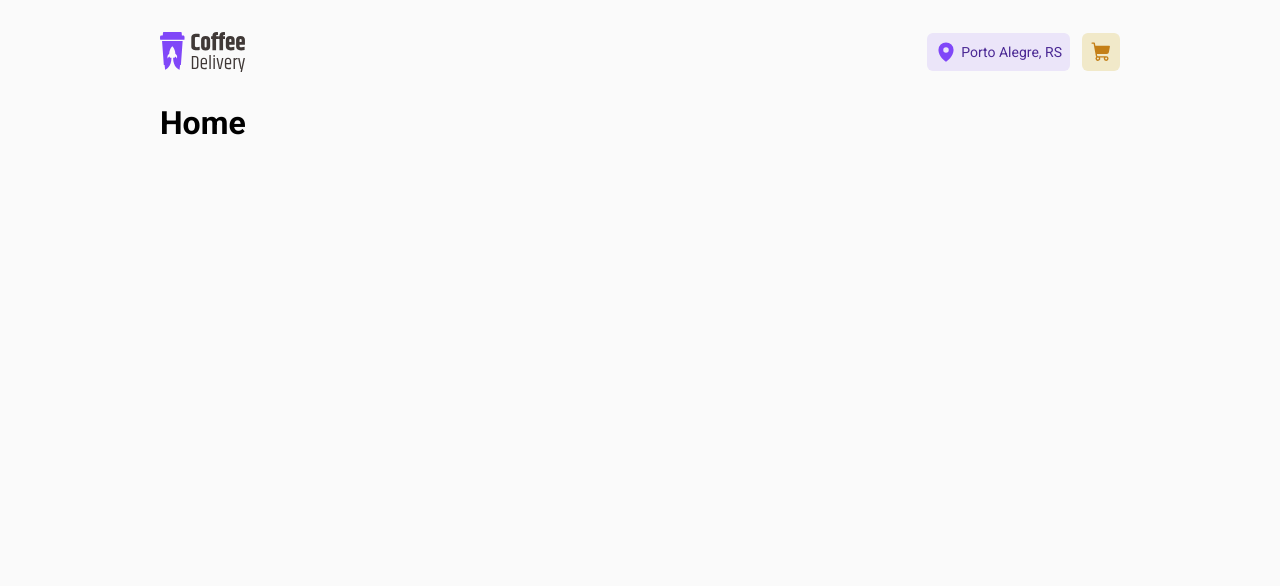
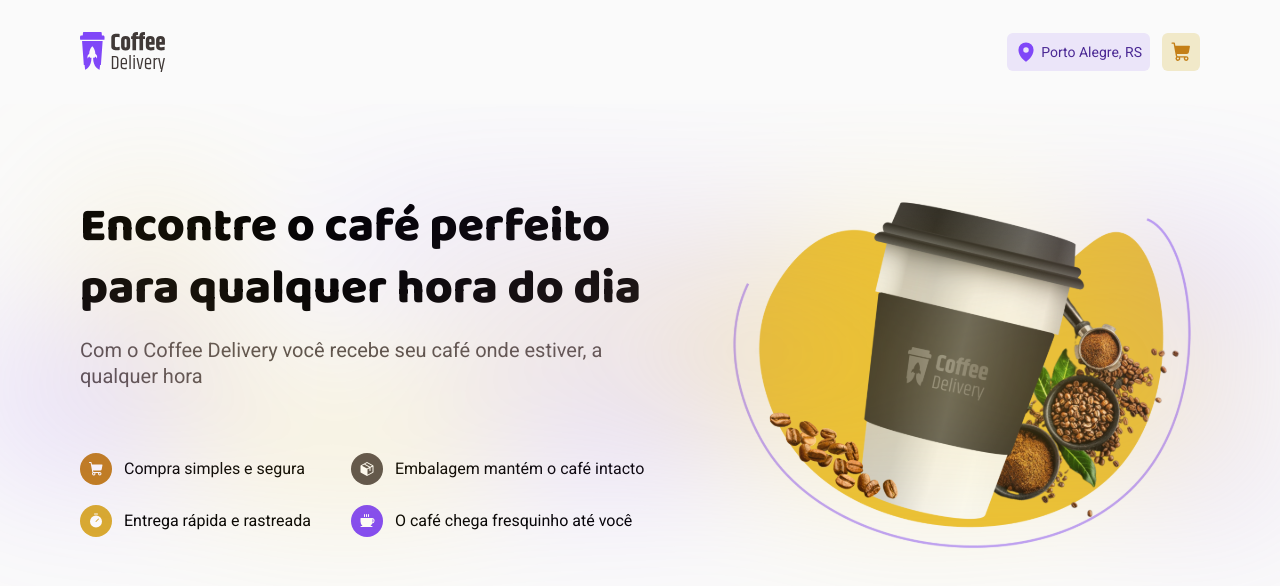
Before and after one commit to tiago0214/coffee-delivery, a React (Vite) app: page / in a window 1280 px wide. Shown: the top 586 px of the page. Built offline with nearby package versions, Linux system fonts and the light colour scheme.

Commit message:
add: home banner

```diff
--- a/src/components/Header/styles.ts
+++ b/src/components/Header/styles.ts
@@ -3,7 +3,11 @@
 export const HeaderContainer = styled.header`
   display: flex;
   justify-content: space-between;
-  margin: 2rem 0;
+  width: 70rem;
+  align-items: center;
+
+  margin: 0 auto;
+  padding: 2rem 0;
 `
 
 export const CheckoutContainer = styled.div`
--- a/src/layout/DefaultLayout/styles.ts
+++ b/src/layout/DefaultLayout/styles.ts
@@ -1,9 +1,6 @@
 import { styled } from 'styled-components'
 
 export const LayoutContainer = styled.main`
-  max-width: calc(100% - 20rem);
-  margin: auto;
-
   display: flex;
   flex-direction: column;
 `
--- /dev/null
+++ b/src/pages/Home/components/IconBox/index.tsx
@@ -0,0 +1,13 @@
+import { ReactNode } from 'react'
+import { FooterIcon } from './styles'
+
+interface IconBox {
+  children: ReactNode
+  variant: VariantOptions
+}
+
+type VariantOptions = 'yellow-dark' | 'base-text' | 'yellow' | 'purple'
+
+export function IconBox({ children, variant }: IconBox) {
+  return <FooterIcon variant={variant}>{children}</FooterIcon>
+}
--- /dev/null
+++ b/src/pages/Home/components/IconBox/styles.ts
@@ -0,0 +1,24 @@
+import styled from 'styled-components'
+
+const colorMap = {
+  'yellow-dark': 'yellow-dark',
+  'base-text': 'base-text',
+  yellow: 'yellow',
+  purple: 'purple',
+}
+
+interface FooterIconProps {
+  variant: 'yellow-dark' | 'base-text' | 'yellow' | 'purple'
+}
+
+export const FooterIcon = styled.div<FooterIconProps>`
+  padding: 0.5rem;
+  display: flex;
+  justify-content: center;
+  align-items: center;
+
+  border-radius: 100%;
+  background-color: ${(props) => props.theme[colorMap[props.variant]]};
+
+  color: ${(props) => props.theme.white};
+`
--- a/src/pages/Home/index.tsx
+++ b/src/pages/Home/index.tsx
@@ -1,3 +1,71 @@
+import { Coffee, Package, ShoppingCart, Timer } from '@phosphor-icons/react'
+
+import heroImg from '../../assets/hero-bg.svg'
+
+import homeImg from '../../assets/ImagemHome.svg'
+import {
+  FooterSpan,
+  HomeContainer,
+  HomeContent,
+  HomeInfoContent,
+  HomeInfoFooter,
+  HomeTitleInfo,
+} from './styles'
+import { IconBox } from './components/IconBox'
+
 export function Home() {
-  return <h1>Home</h1>
+  return (
+    <HomeContainer>
+      <HomeContent>
+        <HomeInfoContent>
+          <HomeTitleInfo>
+            <h1>Encontre o café perfeito para qualquer hora do dia</h1>
+            <span>
+              Com o Coffee Delivery você recebe seu café onde estiver, a
+              qualquer hora
+            </span>
+          </HomeTitleInfo>
+
+          <HomeInfoFooter>
+            <div>
+              <IconBox variant="yellow-dark">
+                <ShoppingCart size={16} weight="fill" />
+              </IconBox>
+
+              <FooterSpan>Compra simples e segura</FooterSpan>
+            </div>
+
+            <div>
+              <IconBox variant="base-text">
+                <Package size={16} weight="fill" />
+              </IconBox>
+
+              <FooterSpan>Embalagem mantém o café intacto</FooterSpan>
+            </div>
+
+            <div>
+              <IconBox variant="yellow">
+                <Timer size={16} weight="fill" />
+              </IconBox>
+
+              <FooterSpan>Entrega rápida e rastreada</FooterSpan>
+            </div>
+
+            <div>
+              <IconBox variant="purple">
+                <Coffee size={16} weight="fill" />
+              </IconBox>
+
+              <FooterSpan>O café chega fresquinho até você</FooterSpan>
+            </div>
+          </HomeInfoFooter>
+        </HomeInfoContent>
+        <section>
+          <img src={homeImg} alt="" />
+        </section>
+      </HomeContent>
+
+      <img src={heroImg} id="hero" alt="" />
+    </HomeContainer>
+  )
 }
--- a/src/pages/Home/styles.ts
+++ b/src/pages/Home/styles.ts
@@ -1 +1,65 @@
- import { styled } from 'styled-component'
+import styled from 'styled-components'
+
+export const HomeContainer = styled.section`
+  position: relative;
+
+  img#hero {
+    position: absolute;
+    top: 0;
+    left: 0;
+    max-height: 544px;
+    width: 100vw;
+    object-fit: cover;
+  }
+`
+
+export const HomeContent = styled.div`
+  display: flex;
+
+  padding: 5.75rem 0;
+  gap: 3.5rem;
+  width: 70rem;
+  margin: auto;
+`
+
+export const HomeInfoContent = styled.section`
+  display: flex;
+  flex-direction: column;
+  gap: 4rem;
+`
+
+export const HomeTitleInfo = styled.div`
+  display: flex;
+  flex-direction: column;
+  gap: 1rem;
+
+  h1 {
+    font-family: 'Baloo 2';
+    line-height: 1.3;
+    font-size: 3rem;
+    font-weight: 800;
+  }
+
+  span {
+    font-size: 1.25rem;
+    line-height: 1.3;
+    color: ${(props) => props.theme['base-text']};
+  }
+`
+
+export const HomeInfoFooter = styled.footer`
+  display: grid;
+  grid-template-columns: auto 1fr;
+  column-gap: 2.5rem;
+  row-gap: 1.25rem;
+
+  div {
+    display: flex;
+    gap: 0.75rem;
+    align-items: center;
+  }
+`
+
+export const FooterSpan = styled.span`
+  line-height: 1;
+`
--- a/src/styles/global.ts
+++ b/src/styles/global.ts
@@ -13,9 +13,11 @@
 
 body{
   background-color: ${(props) => props.theme.background};
+  -webkit-font-smoothing: antialiased;
 }
 
 body, input, text-area, button{
   font-family: Roboto, sans-serif;
+  font-weight: 400;
 }
 `
```
Also changed, not shown: src/assets/ImagemHome.svg (added), src/assets/hero-bg.svg (added).
